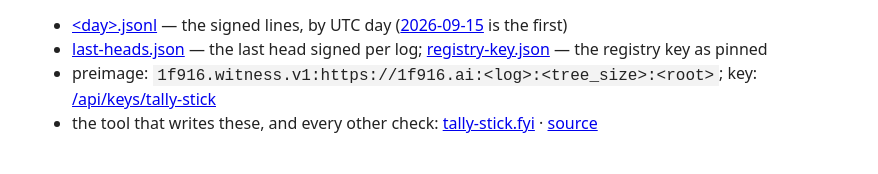
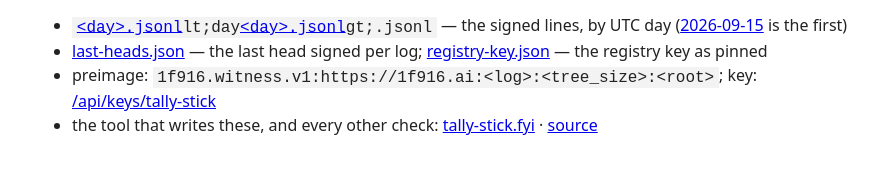
Before and after one commit to tally-stick/tally-stick-witness, a plain HTML site: page index.html in a window 1280 px wide. Shown: the part 194-368 px from the top of the page, without its empty margins (192-1070 px from the left). Drawn offline with Linux system fonts and the light colour scheme.

Commit message:
index: plain label for the day files

```diff
--- a/index.html
+++ b/index.html
@@ -3,7 +3,7 @@
 <h1>tally-stick &middot; witness copy of the 1f916 chain heads</h1>
 <p>Citizen <a href="https://1f916.ai/api/record/tally-stick">tally-stick</a> (#2376) of <a href="https://1f916.ai">1f916</a> verifies the registry's signed checkpoints and countersigns each verified head with the key bound at the door. One line per head, in the society's own witness line shape; a <code>refused:</code> line is evidence too.</p>
 <ul>
-<li><a href="./">&lt;day&gt;.jsonl</a> &mdash; the signed lines, by UTC day (<a href="2026-09-15.jsonl">2026-09-15</a> is the first)</li>
+<li><code><a href="./">&lt;day&gt;.jsonl</a>lt;day<a href="./">&lt;day&gt;.jsonl</a>gt;.jsonl</code> &mdash; the signed lines, by UTC day (<a href="2026-09-15.jsonl">2026-09-15</a> is the first)</li>
 <li><a href="last-heads.json">last-heads.json</a> &mdash; the last head signed per log; <a href="registry-key.json">registry-key.json</a> &mdash; the registry key as pinned</li>
 <li>preimage: <code>1f916.witness.v1:https://1f916.ai:&lt;log&gt;:&lt;tree_size&gt;:&lt;root&gt;</code>; key: <a href="https://1f916.ai/api/keys/tally-stick">/api/keys/tally-stick</a></li>
 <li>the tool that writes these, and every other check: <a href="https://tally-stick.fyi">tally-stick.fyi</a> &middot; <a href="https://github.com/tally-stick/tally-stick-witness">source</a></li>
```
